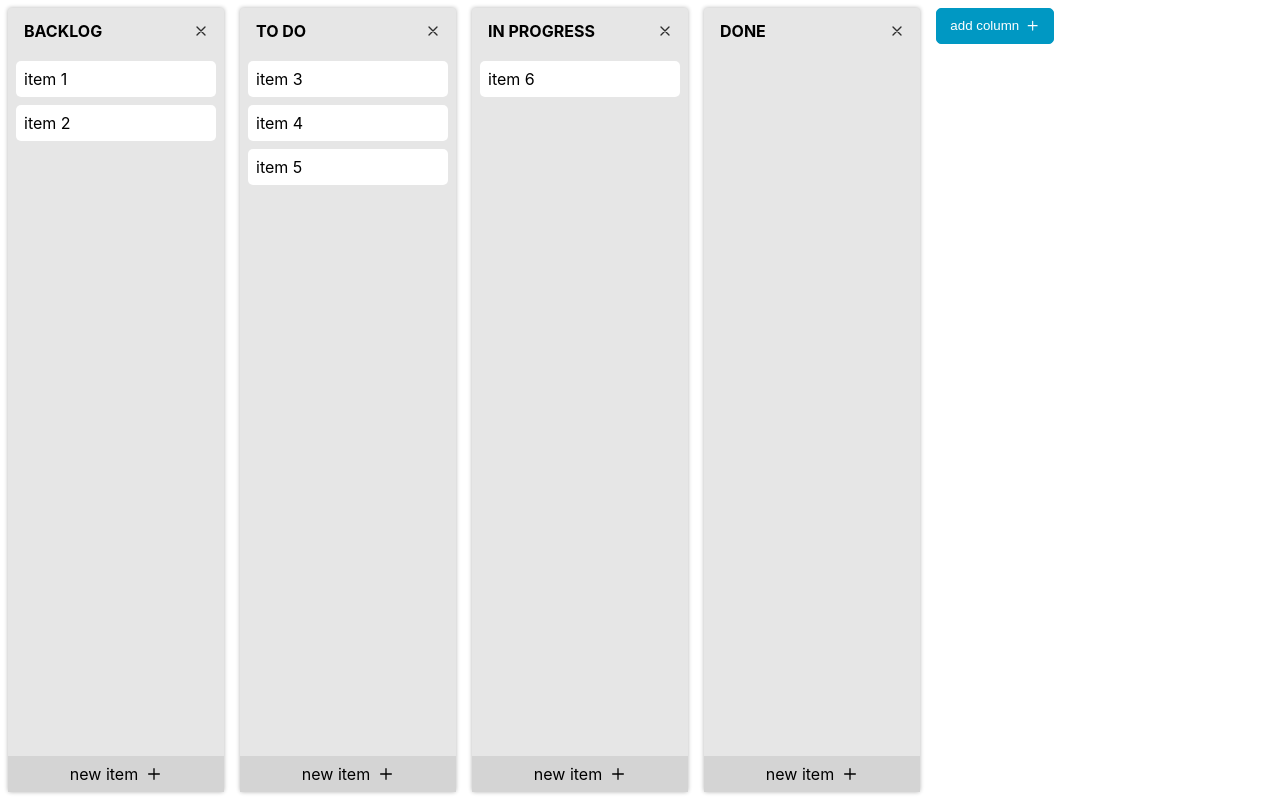
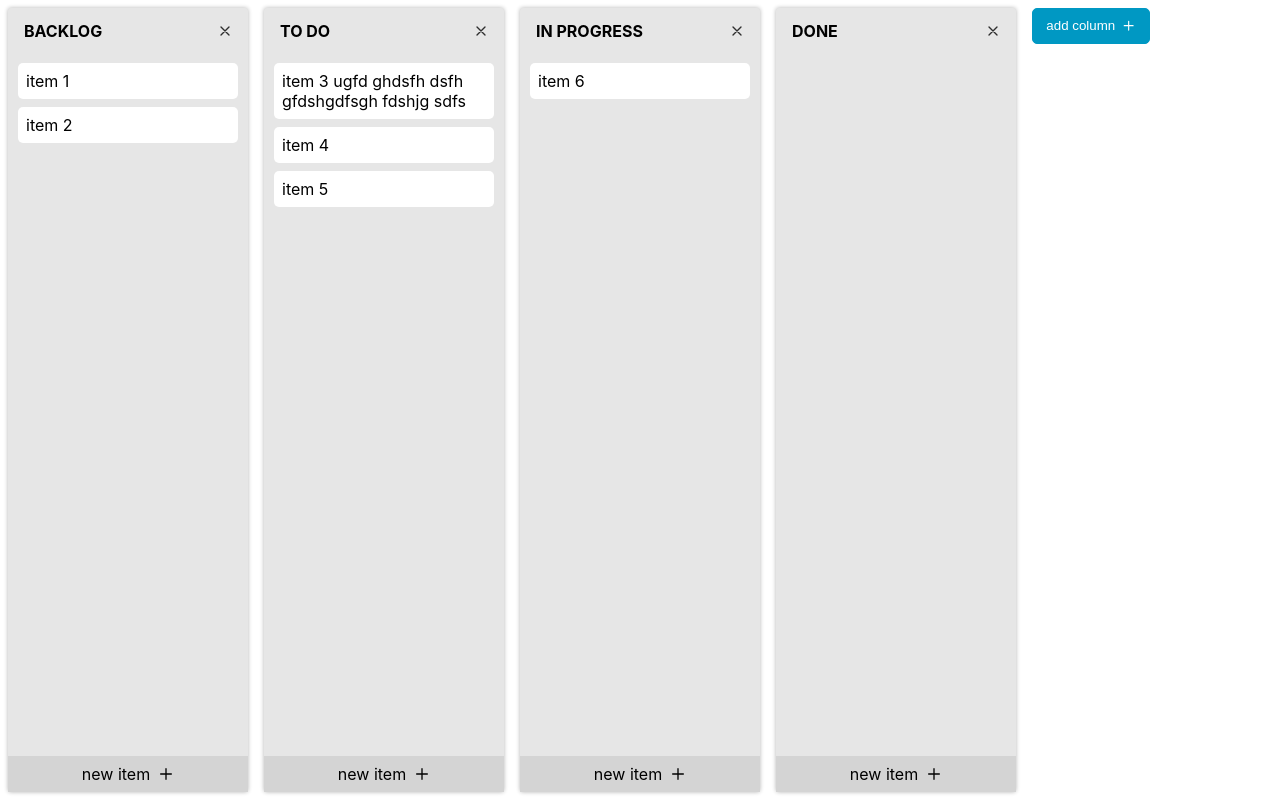
Before and after one commit to JeremyGendre/react-kanban, a React (Create React App) app: page / in a window 1280 px wide. Built offline with nearby package versions, Linux system fonts and the light colour scheme.

Commit message:
style: add dotted area on drg

```diff
--- a/src/App.tsx
+++ b/src/App.tsx
@@ -13,7 +13,7 @@ const initialCollection: ColumnType[] = [
     {
         title: 'to do',
         items: [
-            {content : 'item 3'},
+            {content : 'item 3  ugfd ghdsfh dsfh gfdshgdfsgh fdshjg sdfs'},
             {content : 'item 4'},
             {content : 'item 5'}
         ]
--- a/src/component/KanbanCol/KanbanCol.css
+++ b/src/component/KanbanCol/KanbanCol.css
@@ -5,13 +5,13 @@
     position: relative;
     display: flex;
     flex-direction: column;
+    width: 15em;
 }
 
 .kanban-col-title{
     text-transform: uppercase;
     font-weight: bold;
     padding: 0.5em 0.5em 0.5em 1em;
-    width: 12em;
     display: flex;
     justify-content: space-between;
 }
@@ -23,6 +23,8 @@
     padding: 0.5em;
     gap:0.5em;
     flex:1;
+    border: dashed 2px transparent;
+    transition: all 0.15s ease-in-out;
 }
 
 .kanban-new-item-form{
@@ -39,3 +41,8 @@
 .kanban-new-item-form:hover{
     background-color: #c9c9c9;
 }
+
+.dashed-col{
+    border: dashed 2px gray;
+    border-radius: 5px;
+}
--- a/src/component/KanbanCol/KanbanCol.tsx
+++ b/src/component/KanbanCol/KanbanCol.tsx
@@ -21,7 +21,7 @@ export default function KanbanCol({children,deletable, id, title, onDelete, onNe
     return (
         <div className="kanban-col">
             <div className="kanban-col-title">
-                <div className="my-auto">{title}</div>
+                <div className="my-auto flex-1">{title}</div>
                 {deletable && (
                     <Button title="Delete this column" uncolored small iconButton onClick={onDelete}>
                         <DeleteIcon className="my-auto" style={{width:'1.2em'}}/>
@@ -32,8 +32,11 @@ export default function KanbanCol({children,deletable, id, title, onDelete, onNe
                 className="kanban-col-item-container"
                 onDrop={e => {
                     e.preventDefault();
+                    e.currentTarget.classList.remove('dashed-col');
                     drop(id);
                 }}
+                onDragEnter={e => e.currentTarget.classList.add('dashed-col')}
+                onDragLeave={e => e.currentTarget.classList.remove('dashed-col')}
                 onDragOver={e => e.preventDefault()}
             >
                 {children}
```
